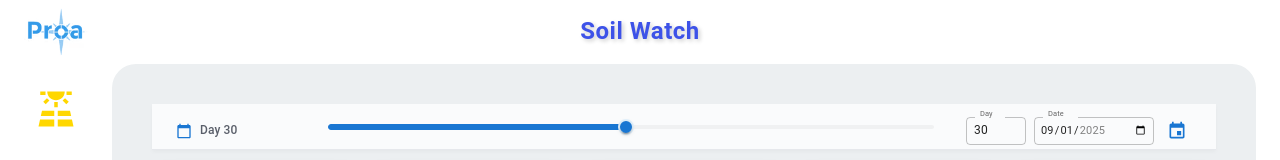
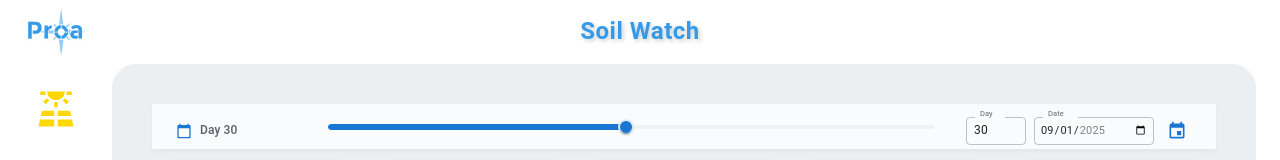
Before and after one commit to AvartarSimon/soilwatch, a React (Vite) app: page / in a window 1280 px wide. Shown: the top 160 px of the page. Built offline with nearby package versions, Linux system fonts and the light colour scheme.

Commit message:
[SoilWatch] Change the heaer's color of SoilWatch

```diff
--- a/src/components/DashboardLayout.tsx
+++ b/src/components/DashboardLayout.tsx
@@ -73,7 +73,12 @@ export default function DashboardLayout({ children }: DashboardLayoutProps) {
             variant="h4"
             sx={{
               fontWeight: 700,
-              color: "#3D52E8",
+              color: "#329AE9", // Option 1: Exact Proa logo blue
+              // color: "#1976D2", // Option 2: Material-UI primary blue
+              // color: "#0288D1", // Option 3: Darker professional blue
+              // color: "#00A100", // Option 4: Green (Proa logo secondary)
+              // color: "#2196F3", // Option 5: Light bright blue
+              // color: "#3D52E8", // Option 6: Original color
               fontSize: { xs: "18px", md: "24px" },
               textShadow: "2px 2px 4px rgba(0, 0, 0, 0.2)",
               letterSpacing: "0.5px"
```
